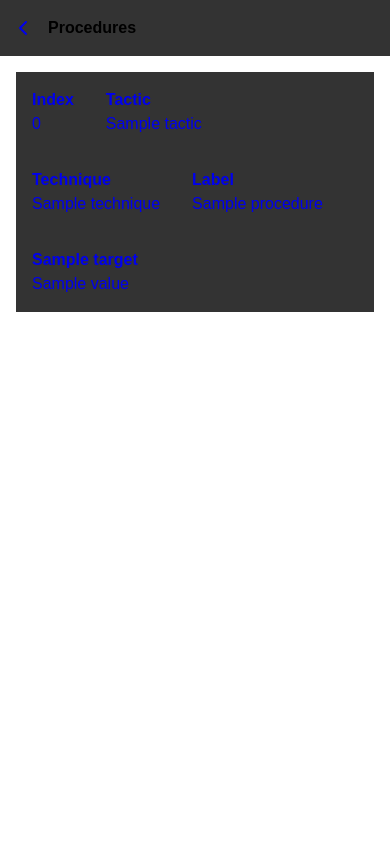
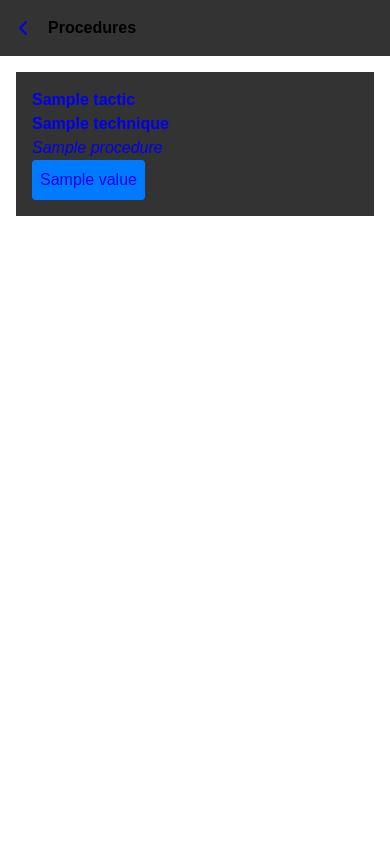
Before and after one commit to adamkowalskisimspace/scenario_designer, a Python web app: template templates/scenarios/scenario_name/procedures/index.html in a window 390 px wide. Run offline with Jinja, Linux system fonts and the light colour scheme; the template is opened without the code that fills it: most values are stand-ins (such as "Sample title", 1, 10 or a date in 2020).

Commit message:
responsive to screen size

```diff
--- a/static/styles.css
+++ b/static/styles.css
@@ -15,6 +15,7 @@
   --gray: #333;
   --light-gray: #555;
   --dark-gray: #1e1e1e;
+  --blue: #007bff;
 }
 
 body {
@@ -38,6 +39,10 @@ a {
 
 .hover-bg-light-gray:hover {
   background-color: var(--light-gray);
+}
+
+.bg-blue {
+  background-color: var(--blue);
 }
 
 input,
@@ -65,6 +70,28 @@ ol {
   flex-direction: column;
 }
 
+@media (min-width: 768px) {
+  .row-md {
+    flex-direction: row;
+  }
+
+  .wrap-md {
+    flex-wrap: wrap;
+  }
+
+  .gap-md {
+    gap: 1rem;
+  }
+
+  .align-items-center-md {
+    align-items: center;
+  }
+}
+
+.gap-0_5 {
+  gap: 0.5rem;
+}
+
 .gap {
   gap: 1rem;
 }
@@ -73,12 +100,24 @@ ol {
   gap: 2rem;
 }
 
+.padding-0_5 {
+  padding: 0.5rem;
+}
+
 .padding {
   padding: 1rem;
 }
 
 .margin {
   margin: 1rem;
+}
+
+.margin-left {
+  margin-left: 1rem;
+}
+
+.margin-top {
+  margin-top: 1rem;
 }
 
 .no-border {
@@ -92,3 +131,7 @@ ol {
 .pointer {
   cursor: pointer;
 }
+
+.rounded {
+  border-radius: 0.25rem;
+}
--- a/templates/scenarios/scenario_name/procedures/index.html
+++ b/templates/scenarios/scenario_name/procedures/index.html
@@ -15,29 +15,15 @@
 			{% for procedure in procedures %}
 			<li>
 				<a href="/scenarios/{{name}}/procedures/{{loop.index - 1}}"
-					class="bg-gray hover-bg-light-gray padding flex wrap gap-2">
-					<section>
-						<b>Index</b>
-						<p>{{loop.index - 1}}</p>
+					class="bg-gray hover-bg-light-gray padding flex column row-md wrap-md gap-md align-items-center-md">
+					<b>{{procedure.tactic}}</b>
+					<b>{{procedure.technique}}</b>
+					<i>{{procedure.label}}</i>
+					<section class="flex gap">
+						{% for target in procedure.targets %}
+						<p class="bg-blue padding-0_5 rounded">{{target.value}}</p>
+						{% endfor %}
 					</section>
-					<section>
-						<b>Tactic</b>
-						<p>{{procedure.tactic}}</p>
-					</section>
-					<section>
-						<b>Technique</b>
-						<p>{{procedure.technique}}</p>
-					</section>
-					<section>
-						<b>Label</b>
-						<p>{{procedure.label}}</p>
-					</section>
-					{% for target in procedure.targets %}
-					<section>
-						<b>{{target.name}}</b>
-						<p>{{target.value}}</p>
-					</section>
-					{% endfor %}
 				</a>
 			</li>
 			{% endfor %}
```
